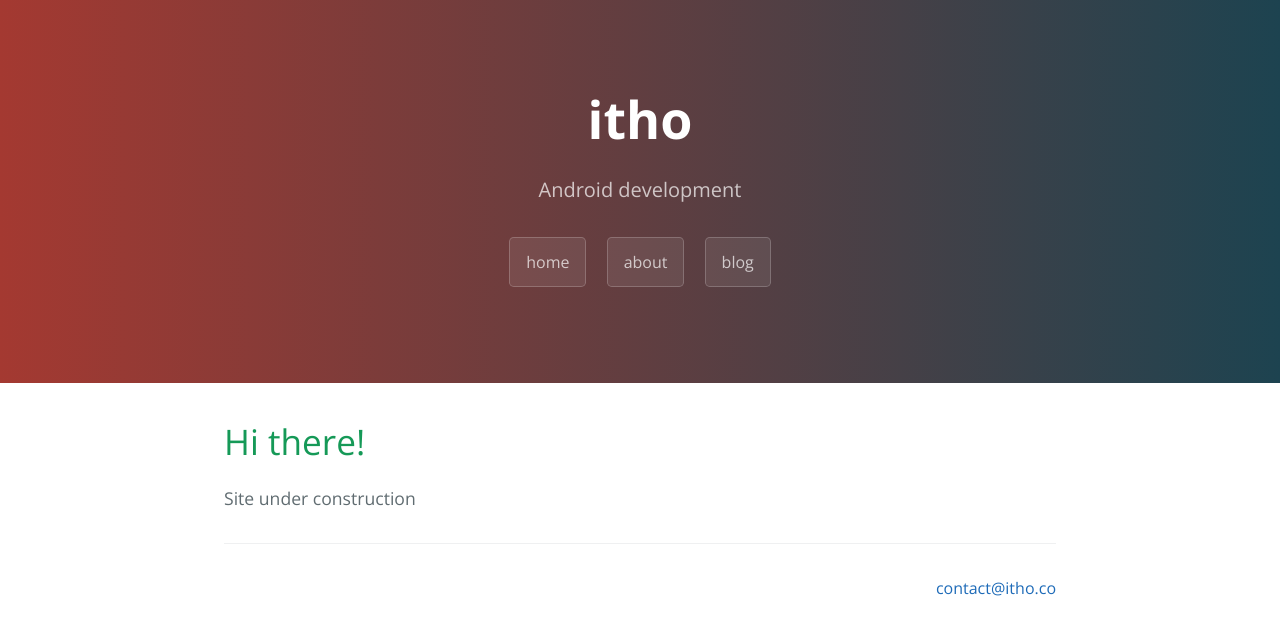
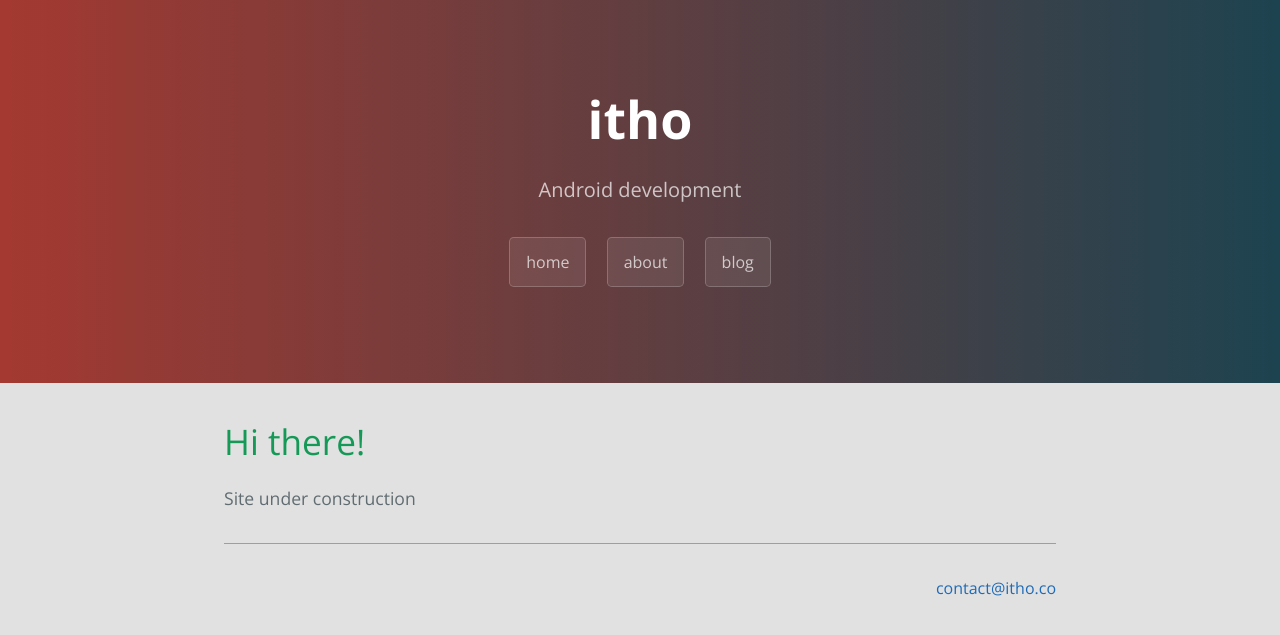
Before and after one commit to itho/itho.github.io, a Jekyll site: the page built from index.html, in a window 1280 px wide. Shown: the top 635 px of the page. Built offline with Jekyll 4.4.1, drawn with Linux system fonts in a browser that asks for light colours.

Commit message:
Update cayman.css - background & footer line

```diff
--- a/resources/css/cayman.css
+++ b/resources/css/cayman.css
@@ -7,7 +7,8 @@ body {
   font-family: "Open Sans", "Helvetica Neue", Helvetica, Arial, sans-serif;
   font-size: 16px;
   line-height: 1.5;
-  color: #606c71; }
+  color: #606c71;
+  background: #e1e1e1; }
 
 a {
   color: #1e6bb8;
@@ -58,8 +59,7 @@ a {
   background: linear-gradient(to left, #1D4350 , #A43931); /* W3C, IE 10+/ Edge, Firefox 16+, Chrome 26+, Opera 12+, Safari 7+ */
   /* theme defaut gradient
   background-color: #159957;
-  background-image: linear-gradient(120deg, #155799, #159957);
-  */}
+  background-image: linear-gradient(120deg, #155799, #159957); */ }
   @media screen and (min-width: 64em) {
     .page-header {
       padding: 5rem 6rem; } }
@@ -228,7 +228,7 @@ a {
 .site-footer {
   padding-top: 2rem;
   margin-top: 2rem;
-  border-top: solid 1px #eff0f1;
+  border-top: solid 1px #9e9e9e;
   text-align: right; }
   @media screen and (min-width: 64em) {
     .site-footer {
```
